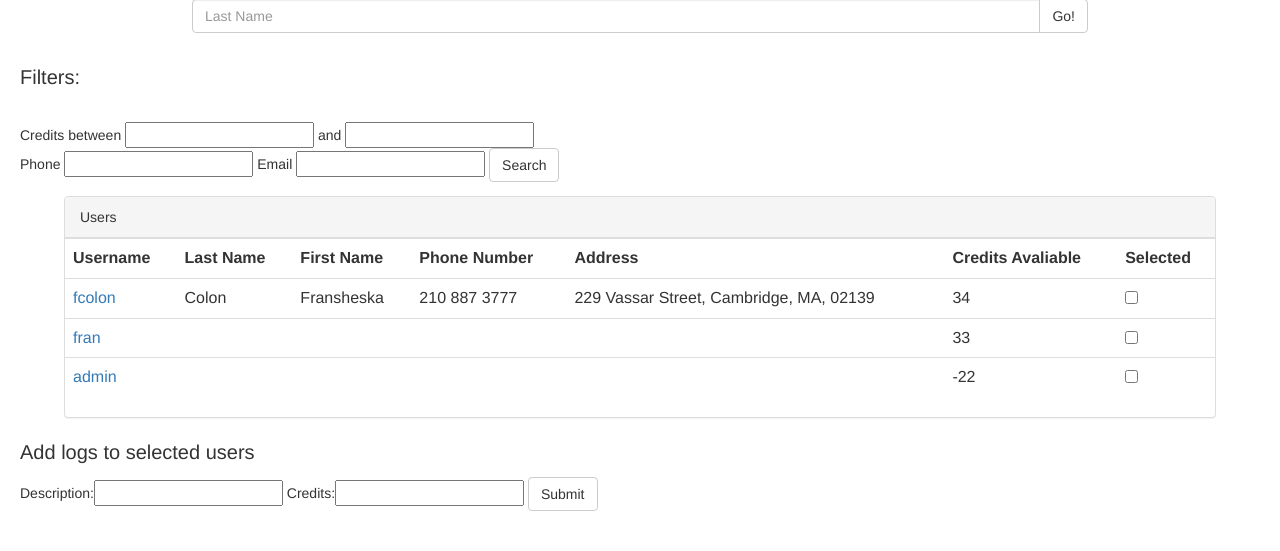
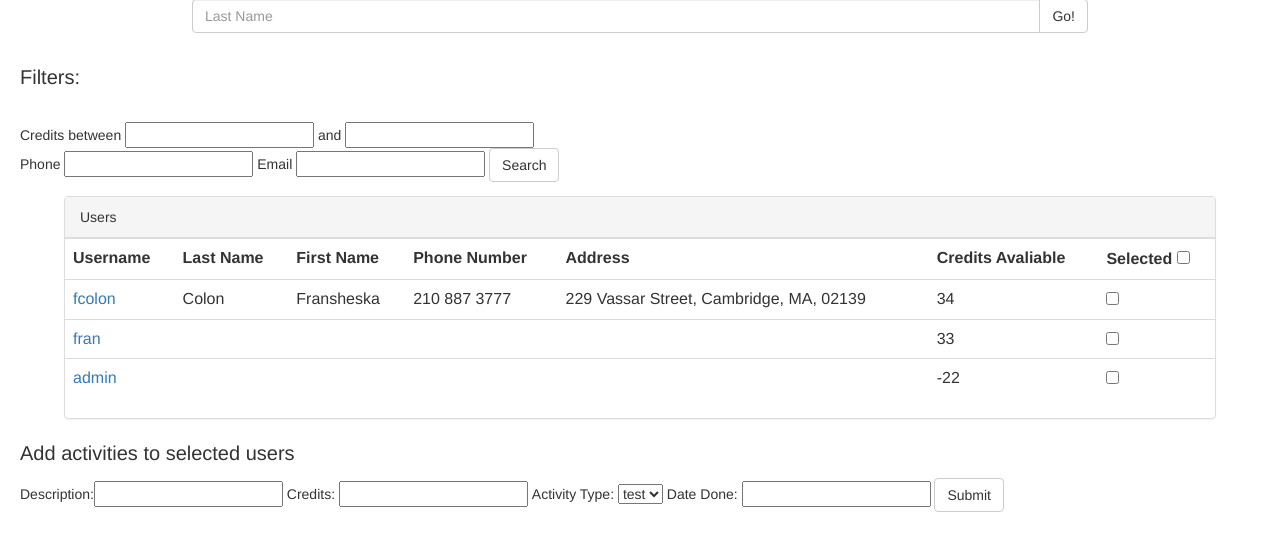
Before and after one commit to Little-Black/bnb, a Django app: a page that uses bnbvolunteer/volunteers/templates/volunteers/volunteerStaffSearchResults.html in a window 1280 px wide. Shown: the part 202-753 px from the top of the page. Run offline with Django 3.2, Linux system fonts and the light colour scheme; a user stored in the database is signed in; data comes from the database, SQL or seed files in the repository; both versions use the stored data as it was after the commit; some libraries are stand-ins or nearby versions.

Commit message:
Dealt with some bugs

```diff
--- a/bnbvolunteer/volunteers/templates/volunteers/volunteerStaffSearchResults.html
+++ b/bnbvolunteer/volunteers/templates/volunteers/volunteerStaffSearchResults.html
@@ -2,6 +2,7 @@
 {% load staticfiles %}
 
 {% block specificCss %}
+  <link rel="stylesheet" type="text/css" href="{% static 'volunteers/css/Bootstrap/datepicker.css' %}" />
   <link rel="stylesheet" type="text/css" href="{% static 'volunteers/css/search.css' %}" />
 {% endblock specificCss %}
 
@@ -48,7 +49,9 @@
             <th>Phone Number</th>
             <th>Address</th>
       <th>Credits Avaliable</th>
-      <th>Selected</th>
+      <th>Selected
+		<input type="checkbox" name="allSelect" id="allSelect"></input>
+      </th>
         </tr>
         {% for item in search_results %}
         <tr>
@@ -58,16 +61,25 @@
             <td>{{ item.profile.phone }}</td>
       <td>{{ item.profile.address }}</td>
       <td>{{ item.profile.credit }}</td>
-      <td><input name="{{item.username}}"type="checkbox"></td>
+      <td><input name="{{item.username}}"type="checkbox" id="checkbox-{{ item.id }}"></td>
         </tr>
         {% endfor %}
     </table>
 </div>
 
 <div class="add-logs">
-  <p class="add-label">Add logs to selected users</p>
+  <p class="add-label">Add activities to selected users</p>
   <p class="description-label">Description:</p><input type="text" name="description">
-  <p class="credits-label">Credits:</p><input type="number" name="credits">
+  <p class="credits-label">Credits:</p>
+  <input type="number" name="credits">
+  <p class="credits-label">Activity Type:</p>
+  <select name="activityType">
+    {% for type in type_choices %}
+    <option {% if type.name == typeSelected %}selected{% endif %} value="{{type}}">{{type}}</option>
+    {% endfor %}
+  </select>
+  <p class="credits-label">Date Done:</p>
+  <input name="dateDone" class="DateInput" id="date1" type="text" format="y-m-d" value={{dateDone}}>
   <input type="submit" value="Submit" class="btn btn-default">
   </form>
   {{inform}}
@@ -75,4 +87,22 @@
 {% endblock tabcontent %}
 
 {% block jsfiles %}
+<script src="{% static 'volunteers/js/JQuery/jquery-1.11.2.min.js'%}"></script>
+<script src="{% static 'volunteers/js/JQuery/bootstrap-datepicker.js'%}"></script>
+<script type="text/javascript">
+  $(document).ready(function(){
+      $('#date1').datepicker({format: "yyyy-mm-dd"});
+      $('#date2').datepicker({format: "yyyy-mm-dd"});
+      });
+  </script>
+<script type="text/javascript">
+	$('#allSelect').click(function(event){
+		if(this.checked){
+			$(':checkbox').each(function(){this.checked = true;});
+			}
+		else{
+			$(':checkbox').each(function(){this.checked = false;});
+			}
+			});
+	</script>
 {% endblock jsfiles %}
--- a/bnbvolunteer/volunteers/views.py
+++ b/bnbvolunteer/volunteers/views.py
@@ -122,7 +122,20 @@ def volunteerStaffHome(request):
 def volunteerStaffLog(request):
     type_choices = ActivityType.objects.all()
     Logs = Activity.objects.all().order_by('-dateEntered')
-    if request.method == "POST":
+    if request.method == "POST" and not 'activityType' in request.POST.keys():
+        for idNum in request.POST.keys():
+            try:
+                activity = Activity.objects.get(id=int(idNum))
+                user = activity.user
+                totalCredit = user.profile.credit
+                totalCredit -= activity.credits
+                user.profile.credit = totalCredit
+                user.profile.save()
+                activity.delete()
+            except:
+                idNum = idNum
+        Logs = Activity.objects.all().order_by('-dateEntered')
+    if request.method == "POST" and 'activityType' in request.POST.keys():
         try:
             Logs = Logs.exclude(dateDone__gt = request.POST['dateDoneUp'])
         except:
@@ -185,12 +198,13 @@ def volunteerStaffActivity(request):
 @login_required
 def volunteerStaffUserSearchResult(request):
     inform = ""
+    type_choices = ActivityType.objects.all()
     if request.method == "GET":
         search_results = User.objects.all()
     else:
         if 'lastname' in request.POST.keys():
             if request.POST['lastname'] != "":
-                search_results = User.objects.filter(last_name=request.POST['lastname'])
+                search_results = User.objects.filter(last_name__icontains=request.POST['lastname'])
             else:
                 search_results = User.objects.all()
             try:
@@ -213,16 +227,21 @@ def volunteerStaffUserSearchResult(request):
                     search_results = search_results.filter(email = request.POST['email'])
             except:
                     search_results = search_results
-            context = {'search_results': search_results, 'creditsDown': request.POST['creditsDown'], 'creditsUp': request.POST['creditsUp'], 'phone': phone, 'email': request.POST['email']}
+            try:
+                context = {'search_results': search_results, 'creditsDown': request.POST['creditsDown'], 'creditsUp': request.POST['creditsUp'], 'phone': phone, 'email': request.POST['email']}
+                context['type_choices'] = type_choices
+            except:
+                context = {'search_results': search_results}
             return render(request, 'volunteers/volunteerStaffSearchResults.html', context)
         else:
             search_results = User.objects.all()
             try:
                 s = 1 + int(request.POST['credits'])
+                activityType = ActivityType.objects.get(name = request.POST['activityType'])
                 for user in search_results:
                     if user.username in request.POST.keys():
                         if request.POST[user.username]:
-                            addLog = Activity(user=user,  description=request.POST['description'], credits=request.POST['credits'], staff=request.user)
+                            addLog = Activity(user=user,  description=request.POST['description'], credits=request.POST['credits'], staff=request.user, dateDone = request.POST['dateDone'], activityType = activityType)
                             if int(request.POST['credits']) + user.profile.credit >= 0:
                                 addLog.save();
                                 user.profile.credit += int(request.POST['credits'])
@@ -230,25 +249,37 @@ def volunteerStaffUserSearchResult(request):
                             else:
                                 inform += user.username + ', '
             except:
-                inform = "Please type an integer in credits."
+                inform = "Invalid credits or Done Date."
                 context = {'search_results': search_results,  'inform': inform}
+                context['type_choices'] = type_choices
                 return render(request, 'volunteers/volunteerStaffSearchResults.html', context)
     if not inform == "":
         inform = "No enough credits for " + inform[:-2] +"!"
     context = {'search_results': search_results,  'inform': inform}
+    context['type_choices'] = type_choices
     return render(request, 'volunteers/volunteerStaffSearchResults.html', context)
 
 @login_required
 def volunteerStaffUser(request):
     inform = ""
+    type_choices = ActivityType.objects.all()
     userSearch_result = User.objects.get(username=request.GET['getuser'])
     search_results = Activity.objects.filter(user=userSearch_result)
+    if request.method == "POST" and not 'activityType' in request.POST.keys():
+        for idNum in request.POST.keys():
+            try:
+                activity = Activity.objects.get(id=int(idNum))
+                activity.delete()
+            except:
+                idNum = idNum
+        search_results = Activity.objects.filter(user=userSearch_result)
     creditSum = 0
     for result in search_results:
         creditSum += result.credits
-    if request.method == "POST":
+    if request.method == "POST" and 'activityType' in request.POST.keys():
+        activityType = ActivityType.objects.get(name = request.POST['activityType'])
         try:
-            addLog = Activity(user=userSearch_result,  description=request.POST['description'], credits=request.POST['credits'], staff=request.user)
+            addLog = Activity(user=userSearch_result,  description=request.POST['description'], credits=request.POST['credits'], staff=request.user, dateDone = request.POST['dateDone'], activityType = activityType)
             if creditSum + int(addLog.credits) < 0:
                 inform = "Do not have enough credits"
             else:
@@ -256,10 +287,11 @@ def volunteerStaffUser(request):
                 search_results = Activity.objects.filter(user=userSearch_result)
                 creditSum += int(addLog.credits)
         except:
-            inform = "Please type an integer in credits."
+            inform = "Invalid credits or Date Done."
     userSearch_result.profile.credit = creditSum
     userSearch_result.profile.save()
     context = {'search_results': search_results, 'getuser':userSearch_result, 'inform': inform}
+    context['type_choices'] = type_choices
     return render(request, 'volunteers/volunteerStaffUser.html', context)
 
 def userLogin(request):
```
Also changed, not shown: bnbvolunteer/volunteers/templates/volunteers/codeGenerator.html (+8 -8 lines), bnbvolunteer/volunteers/templates/volunteers/volunteerStaffLog.html (+34 -1 lines), bnbvolunteer/volunteers/templates/volunteers/volunteerStaffUser.html (+40 -1 lines), bnbvolunteer/db.sqlite3, bnbvolunteer/volunteers/models.py (line endings or trailing spaces), 6 other files.
